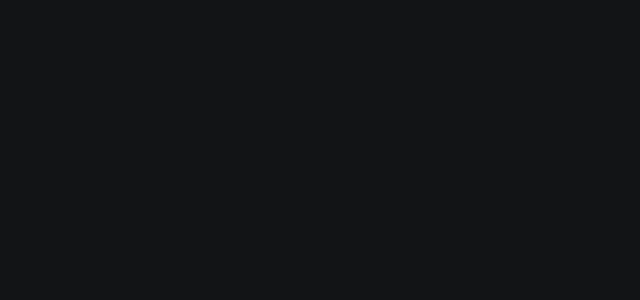
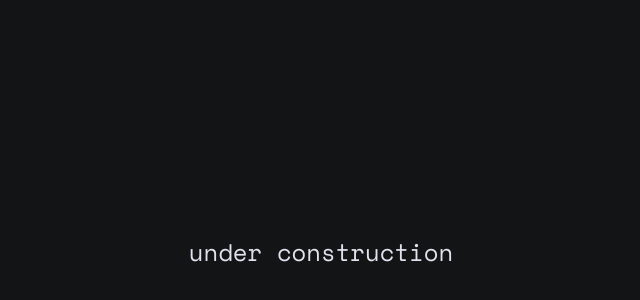
Before and after one commit to refact0r/personal, a SvelteKit app: page /blog in a window 1280 px wide. Shown: the part 148-448 px from the top of the page, without its empty margins (319-959 px from the left). Built offline with nearby package versions, Linux system fonts and the light colour scheme.

Commit message:
under construction

```diff
--- a/src/routes/blog/+page.svelte
+++ b/src/routes/blog/+page.svelte
@@ -0,0 +1,12 @@
+<main>
+	<h2>under construction</h2>
+</main>
+
+<style>
+	main {
+		display: flex;
+		justify-content: center;
+		align-items: center;
+		height: 100%;
+	}
+</style>
--- a/src/routes/info/+page.svelte
+++ b/src/routes/info/+page.svelte
@@ -0,0 +1,12 @@
+<main>
+	<h2>under construction</h2>
+</main>
+
+<style>
+	main {
+		display: flex;
+		justify-content: center;
+		align-items: center;
+		height: 100%;
+	}
+</style>
--- a/src/routes/projects/+page.svelte
+++ b/src/routes/projects/+page.svelte
@@ -0,0 +1,12 @@
+<main>
+	<h2>under construction</h2>
+</main>
+
+<style>
+	main {
+		display: flex;
+		justify-content: center;
+		align-items: center;
+		height: 100%;
+	}
+</style>
```
